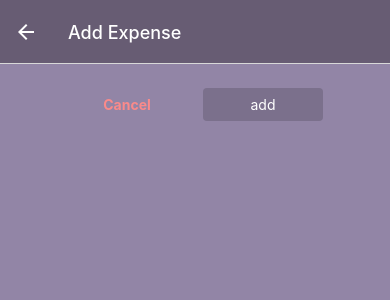
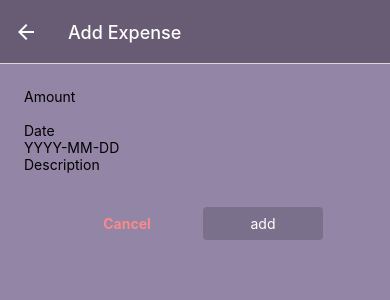
Before and after one commit to NRO1/ExpenseTracker, a React Native app: screen /ManageExp in a window 390 px wide. Shown: the top 300 px of the page. Built offline with nearby package versions, Linux system fonts and the light colour scheme.

Commit message:
fixed recent expenses secreen

```diff
--- a/App.js
+++ b/App.js
@@ -5,41 +5,58 @@ import { createBottomTabNavigator } from "@react-navigation/bottom-tabs";
 import ManageExp from "./screens/ManageExp";
 import AllExp from "./screens/AllExp";
 import RecentExp from "./screens/RecentExp";
-import {Colors} from './colors/style';
-import { Ionicons } from '@expo/vector-icons';
+import { Colors } from "./colors/style";
+import { Ionicons } from "@expo/vector-icons";
 import IconButton from "./components/UI/IconButton";
-import ExpContextProvider from './store/exp-context';
+import ExpContextProvider from "./store/exp-context";
 
 const Stack = createStackNavigator();
 const BottomTabs = createBottomTabNavigator();
 
 function ExpensesOverview() {
   return (
-    <BottomTabs.Navigator screenOptions={ ({ navigation }) => ({
-      headerStyle: { backgroundColor: Colors.primary500},
-      headerTintColor: 'white',
-      tabBarStyle: { backgroundColor: Colors.primary500},
+    <BottomTabs.Navigator
+      screenOptions={({ navigation }) => ({
+        headerStyle: { backgroundColor: Colors.primary500 },
+        headerTintColor: "white",
+        tabBarStyle: { backgroundColor: Colors.primary500 },
         tabBarActiveTintColor: Colors.accent500,
-      headerRight: ({tintColor}) => (<IconButton icon="add" size={30} color={tintColor} onPress={() => {
-        navigation.navigate('ManageExp');
-      }} />)
-    })}>
-      <BottomTabs.Screen name="RecentExp" component={RecentExp} options={{
-        title: 'Recent Expenses',
-        tabBarLabel: 'Recent',
-        tabBarIcon: ({color, size}) => (
+        headerRight: ({ tintColor }) => (
+          <IconButton
+            icon="add"
+            size={30}
+            color={tintColor}
+            onPress={() => {
+              navigation.navigate("ManageExp");
+            }}
+          />
+        ),
+      })}
+    >
+      <BottomTabs.Screen
+        name="RecentExp"
+        component={RecentExp}
+        options={{
+          title: "Recent Expenses",
+          tabBarLabel: "Recent",
+          tabBarIcon: ({ color, size }) => (
             <Ionicons name="hourglass" size={size} color={color} />
-        )
-      }}/>
-      <BottomTabs.Screen name="AllExp" component={AllExp} options={{
-        title: 'All Expenses',
-        tabBarLabel: 'All Expenses',
-        tabBarIcon: ({color, size}) => (
+          ),
+        }}
+      />
+      <BottomTabs.Screen
+        name="AllExp"
+        component={AllExp}
+        options={{
+          title: "All Expenses",
+          tabBarLabel: "All Expenses",
+          tabBarIcon: ({ color, size }) => (
             <Ionicons name="calendar" size={size} color={color} />
-        )
-      }}/>
+          ),
+        }}
+      />
     </BottomTabs.Navigator>
-  )
+  );
 }
 
 export default function App() {
@@ -48,16 +65,26 @@ export default function App() {
       <StatusBar style="light" />
       <ExpContextProvider>
         <NavigationContainer>
-        <Stack.Navigator screenOptions={{
-          headerStyle: { backgroundColor: Colors.primary500},
-          headerTintColor: 'white'
-          }}>
-          <Stack.Screen name="ExpensesOverview" component={ExpensesOverview} options={{
-            headerShown: false
-          }} />
-          <Stack.Screen name="ManageExp" component={ManageExp} options={{
-            presentation: 'modal'
-          }}/>
+          <Stack.Navigator
+            screenOptions={{
+              headerStyle: { backgroundColor: Colors.primary500 },
+              headerTintColor: "white",
+            }}
+          >
+            <Stack.Screen
+              name="ExpensesOverview"
+              component={ExpensesOverview}
+              options={{
+                headerShown: false,
+              }}
+            />
+            <Stack.Screen
+              name="ManageExp"
+              component={ManageExp}
+              options={{
+                presentation: "modal",
+              }}
+            />
           </Stack.Navigator>
         </NavigationContainer>
       </ExpContextProvider>
--- /dev/null
+++ b/components/Forms/ExpenseForm.js
@@ -0,0 +1,31 @@
+import { StyleSheet, View } from 'react-native';
+import Input from './Input';
+
+function ExpenseForm() {
+    function amtChangeHandler() {}
+
+
+    return (
+        <View>
+            <Input label="Amount" textInputConfig={{
+                keyboardType: 'decimal-pad',
+                onChangeText: amtChangeHandler,
+
+            }}/>
+            <Input label="Date" textInputConfig={{
+                placeholder: 'YYYY-MM-DD',
+                maxLength: 10,
+                onChangeText: () => {}
+            }}/>
+            <Input label="Description" textInputConfig={{
+                multiline: true,
+                //autoCapitalize: 'none',
+                //autoCorrect: false
+            }}/>
+        </View>
+    )
+}
+
+export default ExpenseForm;
+
+const styles = StyleSheet.create({})
--- /dev/null
+++ b/components/Forms/Input.js
@@ -0,0 +1,14 @@
+import { StyleSheet, Text, TextInput, View } from 'react-native';
+
+function Input({ label, textInputConfig }) {
+    return (
+        <View>
+            <Text>{label}</Text>
+            <TextInput { ...textInputConfig} />
+        </View>
+    )
+}
+
+export default Input;
+
+const styles = StyleSheet.create({})
--- a/screens/ManageExp.js
+++ b/screens/ManageExp.js
@@ -5,6 +5,7 @@ import { Colors } from "../colors/style";
 import CustomButton from "../components/UI/CustomButton";
 import { ExpensesContext } from "../store/exp-context";
 import { useContext } from "react";
+import ExpenseForm from "../components/Forms/ExpenseForm";
 
 function ManageExp({ route, navigation }) {
   const expenseId = route.params?.expenseId;
@@ -47,6 +48,7 @@ function ManageExp({ route, navigation }) {
 
   return (
     <View style={styles.container}>
+      <ExpenseForm />
       <View style={styles.buttons}>
         <CustomButton mode="flat" onPress={cancelHandler} style={styles.button}>
           Cancel
--- a/store/exp-context.js
+++ b/store/exp-context.js
@@ -77,7 +77,7 @@ function expReducer(state, action) {
       const updatedItem = { ...updatableExp, ...action.payload.data };
       const updatedExp = [...state];
       updatedExp[updateIndex] = updatedItem;
-      return updatableExp;
+      return updatedExp;
     case "DELETE":
         return state.filter((exp) => exp.id !== action.payload);
     default:
```
Also changed, not shown: screens/RecentExp.js (+17 -14 lines). Lines whose indentation alone changed are shown as unchanged.
